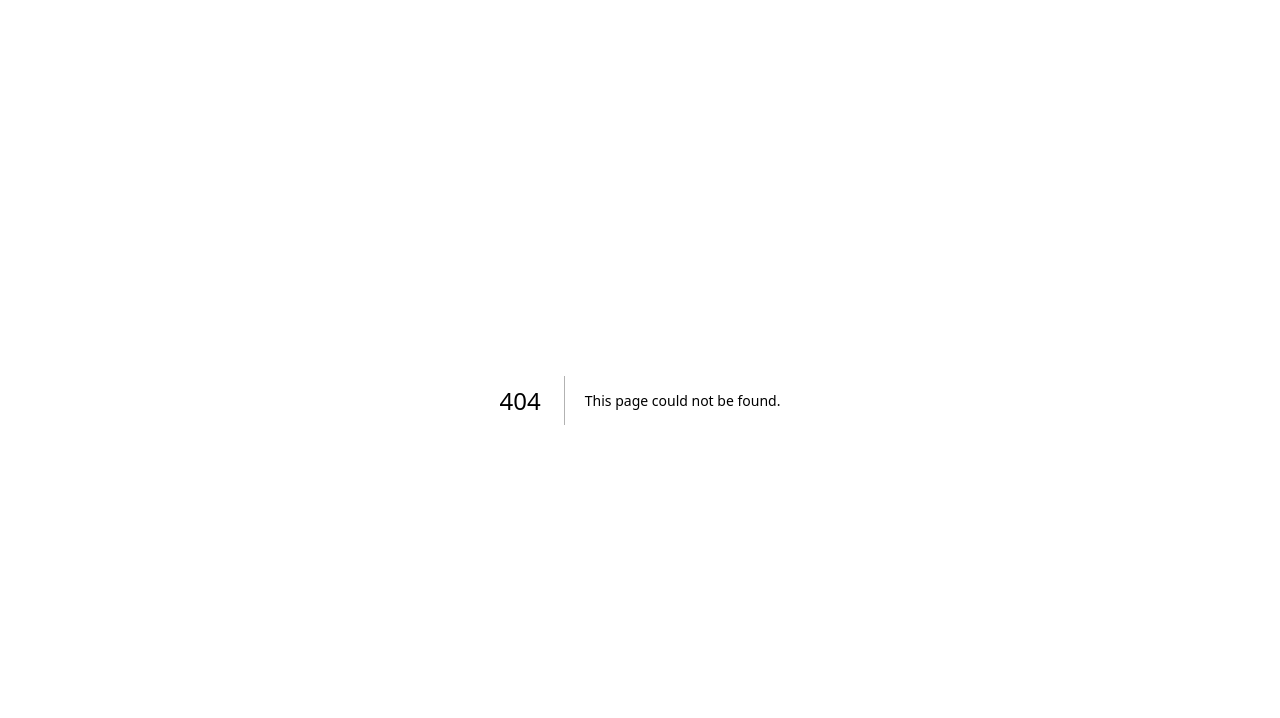
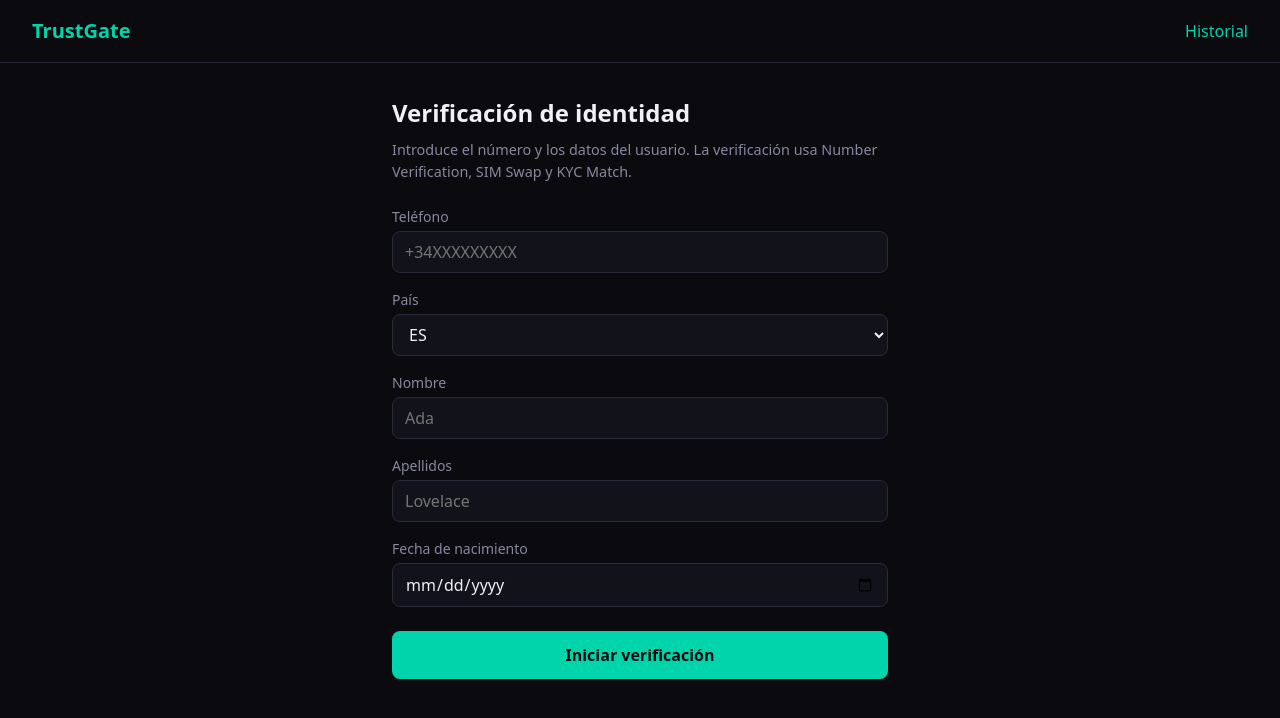
Before and after one commit to rtewierik/trustgate, a Next.js app: page /demo in a window 1280 px wide. Before the commit this address had no page. Shown: the top 718 px of the page. Built offline with nearby package versions, Linux system fonts and the light colour scheme.

Commit message:
feat: UI refinements to improve UX.

```diff
--- a/app/api/v1/verifications/number-verification/callback/route.ts
+++ b/app/api/v1/verifications/number-verification/callback/route.ts
@@ -25,7 +25,7 @@ export async function GET(request: NextRequest) {
       searchParams.get("error_description") ??
       "Redirect must include code and state query parameters.";
     const finalOrigin = getRequestOrigin(request);
-    const redirectUrl = `${finalOrigin}/dashboard/verification-popup?error_message=${encodeURIComponent(message)}`;
+    const redirectUrl = `${finalOrigin}/demo/verification-popup?error_message=${encodeURIComponent(message)}`;
     return NextResponse.redirect(redirectUrl);
   }
 
@@ -33,14 +33,14 @@ export async function GET(request: NextRequest) {
   if (!record) {
     const message = "The request ID (state) is invalid or expired.";
     const finalOrigin = getRequestOrigin(request);
-    const redirectUrl = `${finalOrigin}/dashboard/verification-popup?error_message=${encodeURIComponent(message)}&state=${encodeURIComponent(state)}`;
+    const redirectUrl = `${finalOrigin}/demo/verification-popup?error_message=${encodeURIComponent(message)}&state=${encodeURIComponent(state)}`;
     return NextResponse.redirect(redirectUrl);
   }
 
   if (record.status !== "pending") {
     const finalOrigin = getRequestOrigin(request);
     const redirectUrl = new URL(
-      record.redirect_uri ?? `${finalOrigin}/dashboard`
+      record.redirect_uri ?? `${finalOrigin}/demo`
     );
     redirectUrl.searchParams.set("number_verification", "already_completed");
     redirectUrl.searchParams.set("state", state);
@@ -89,7 +89,7 @@ export async function GET(request: NextRequest) {
 
     const finalOrigin = getRequestOrigin(request);
     const redirectUrl = new URL(
-      record.redirect_uri ?? `${finalOrigin}/dashboard`
+      record.redirect_uri ?? `${finalOrigin}/demo`
     );
     redirectUrl.searchParams.set(
       "number_verification",
@@ -115,7 +115,7 @@ export async function GET(request: NextRequest) {
 
     const finalOrigin = getRequestOrigin(request);
     const redirectUrl = new URL(
-      record.redirect_uri ?? `${finalOrigin}/dashboard/verification-popup`
+      record.redirect_uri ?? `${finalOrigin}/demo/verification-popup`
     );
     redirectUrl.searchParams.set("state", state);
     redirectUrl.searchParams.set("error_message", message);
--- a/app/dashboard/page.tsx
+++ b/app/demo/page.tsx
@@ -1,11 +1,12 @@
 "use client";
 
 import { useState, useEffect, useRef, Suspense } from "react";
-import Link from "next/link";
 import { useSearchParams } from "next/navigation";
+import { AppHeader } from "@/components/AppHeader";
 import { VerificationResultCard, type VerificationResultCardData } from "@/components/VerificationResultCard";
+import { API_BASE } from "@/lib/api";
+import { pageLayoutStyles } from "@/lib/layoutStyles";
 
-const API_BASE = typeof window !== "undefined" ? "" : process.env.NEXT_PUBLIC_API_URL || "";
 const POPUP_NAME = "TrustGateNumberVerification";
 const POPUP_SPEC = "width=480,height=640,scrollbars=yes,resizable=yes";
 
@@ -24,7 +25,20 @@ interface InitiateResult {
   message: string;
 }
 
-function DashboardContent() {
+const demoStyles: Record<string, React.CSSProperties> = {
+  ...pageLayoutStyles,
+  result: {
+    marginTop: "2rem",
+    padding: "1.5rem",
+    background: "var(--surface)",
+    border: "1px solid var(--border)",
+    borderRadius: "12px",
+  },
+  resultTitle: { color: "var(--success)", marginBottom: "0.5rem" },
+  muted: { marginTop: "0.5rem", fontSize: "0.75rem", color: "var(--muted)" },
+};
+
+function DemoContent() {
   const searchParams = useSearchParams();
   const [phone, setPhone] = useState("");
   const [country, setCountry] = useState("ES");
@@ -39,7 +53,6 @@ function DashboardContent() {
   const pendingStateRef = useRef<string | null>(null);
   const popupCheckIntervalRef = useRef<ReturnType<typeof setInterval> | null>(null);
 
-  // Listen for result from popup: only re-render origin with verification when outcome was successful
   useEffect(() => {
     if (typeof window === "undefined") return;
     const handleMessage = (event: MessageEvent) => {
@@ -51,7 +64,7 @@ function DashboardContent() {
         clearInterval(popupCheckIntervalRef.current);
         popupCheckIntervalRef.current = null;
       }
-      if (data.success !== true) return; // only update origin tab when successful
+      if (data.success !== true) return;
       setLoading(true);
       fetch(`${API_BASE}/api/v1/completed-verifications?state=${encodeURIComponent(data.state)}`)
         .then((res) => (res.ok ? res.json() : null))
@@ -68,7 +81,6 @@ function DashboardContent() {
     return () => window.removeEventListener("message", handleMessage);
   }, []);
 
-  // When dashboard has state in URL (e.g. opened verification-popup in same tab and was redirected), fetch result
   useEffect(() => {
     const state = searchParams.get("state");
     if (!state) return;
@@ -92,8 +104,8 @@ function DashboardContent() {
     try {
       const redirectUri =
         typeof window !== "undefined"
-          ? `${window.location.origin}/dashboard/verification-popup`
-          : `${process.env.NEXT_PUBLIC_API_URL || ""}/dashboard/verification-popup`;
+          ? `${window.location.origin}/demo/verification-popup`
+          : `${process.env.NEXT_PUBLIC_API_URL || ""}/demo/verification-popup`;
       const res = await fetch(`${API_BASE}/api/v1/verifications/initiate`, {
         method: "POST",
         headers: { "Content-Type": "application/json" },
@@ -139,7 +151,6 @@ function DashboardContent() {
       const state = pendingStateRef.current;
       if (!state) return;
       pendingStateRef.current = null;
-      // Only update origin tab when outcome was successful (e.g. user closed before message; try fetch once)
       setLoading(true);
       fetch(`${API_BASE}/api/v1/completed-verifications?state=${encodeURIComponent(state)}`)
         .then((res) => (res.ok ? res.json() : null))
@@ -155,100 +166,86 @@ function DashboardContent() {
     popupCheckIntervalRef.current = interval;
   }
 
+  const s = demoStyles;
   return (
-    <main style={styles.main}>
-      <header style={styles.header}>
-        <Link href="/" style={styles.logo}>TrustGate</Link>
-        <nav style={styles.nav}>
-          <Link href="/dashboard/">Dashboard</Link>
-          <Link href="/history/">Historial</Link>
-        </nav>
-      </header>
-
-      <div style={styles.content}>
-        <h1 style={styles.h1}>Verificación de identidad</h1>
+    <main style={s.main}>
+      <AppHeader />
+      <div style={s.content}>
+        <h1 style={s.h1}>Verificación de identidad</h1>
 
         {!(result && result.decision === "allow") && (
           <>
-            <p style={styles.subtitle}>
+            <p style={s.subtitle}>
               Introduce el número y los datos del usuario. La verificación usa Number Verification, SIM Swap y KYC Match.
             </p>
 
-            <form onSubmit={handleSubmit} style={styles.form}>
-              <div style={styles.row}>
-                <label style={styles.label}>Teléfono</label>
+            <form onSubmit={handleSubmit} style={s.form}>
+              <div style={s.row}>
+                <label style={s.label}>Teléfono</label>
                 <input
                   type="tel"
                   value={phone}
                   onChange={(e) => setPhone(e.target.value)}
                   placeholder="+34XXXXXXXXX"
                   required
-                  style={styles.input}
+                  style={s.input}
                 />
               </div>
-              <div style={styles.row}>
-                <label style={styles.label}>País</label>
-                <select value={country} onChange={(e) => setCountry(e.target.value)} style={styles.input}>
+              <div style={s.row}>
+                <label style={s.label}>País</label>
+                <select value={country} onChange={(e) => setCountry(e.target.value)} style={s.input}>
                   <option value="ES">ES</option>
                   <option value="DE">DE</option>
                   <option value="FR">FR</option>
                   <option value="GB">GB</option>
                 </select>
               </div>
-              <div style={styles.row}>
-                <label style={styles.label}>Nombre</label>
+              <div style={s.row}>
+                <label style={s.label}>Nombre</label>
                 <input
                   type="text"
                   value={givenName}
                   onChange={(e) => setGivenName(e.target.value)}
                   placeholder="Ada"
-                  style={styles.input}
+                  style={s.input}
                 />
               </div>
-              <div style={styles.row}>
-                <label style={styles.label}>Apellidos</label>
+              <div style={s.row}>
+                <label style={s.label}>Apellidos</label>
                 <input
                   type="text"
                   value={familyName}
                   onChange={(e) => setFamilyName(e.target.value)}
                   placeholder="Lovelace"
-                  style={styles.input}
+                  style={s.input}
                 />
               </div>
-              <div style={styles.row}>
-                <label style={styles.label}>Fecha de nacimiento</label>
+              <div style={s.row}>
+                <label style={s.label}>Fecha de nacimiento</label>
                 <input
                   type="date"
                   value={dob}
                   onChange={(e) => setDob(e.target.value)}
-                  style={styles.input}
+                  style={s.input}
                 />
               </div>
-              <button type="submit" disabled={loading} style={styles.button}>
-                {loading ? "Verificando…" : "Verificar"}
+              <button type="submit" disabled={loading} style={s.button}>
+                {loading ? "Iniciando…" : "Iniciar verificación"}
               </button>
             </form>
 
-            {error && (
-              <div style={styles.error}>
-                {error}
-              </div>
-            )}
+            {error && <div style={s.error}>{error}</div>}
 
             {initiateResult && (
-              <div style={styles.result}>
-                <h2 style={styles.resultTitle}>Siguiente paso: verificación en red</h2>
+              <div style={s.result}>
+                <h2 style={s.resultTitle}>Siguiente paso: verificación en red</h2>
                 <p style={{ marginBottom: "1rem", color: "var(--muted)" }}>
                   Se abrirá una ventana emergente para que el usuario complete la verificación con el operador. Al cerrarla, esta página se actualizará si la verificación fue exitosa.
                 </p>
-                <button
-                  type="button"
-                  onClick={openVerificationPopup}
-                  style={styles.button}
-                >
+                <button type="button" onClick={openVerificationPopup} style={s.button}>
                   Abrir verificación en ventana emergente
                 </button>
-                <p style={styles.muted}>Verification ID: {initiateResult.verification_id}</p>
+                <p style={s.muted}>Verification ID: {initiateResult.verification_id}</p>
               </div>
             )}
           </>
@@ -264,79 +261,17 @@ function DashboardContent() {
   );
 }
 
-export default function DashboardPage() {
+export default function DemoPage() {
   return (
-    <Suspense fallback={
-      <main style={styles.main}>
-        <header style={styles.header}>
-          <Link href="/" style={styles.logo}>TrustGate</Link>
-          <nav style={styles.nav}>
-            <Link href="/dashboard/">Dashboard</Link>
-            <Link href="/history/">Historial</Link>
-          </nav>
-        </header>
-        <div style={{ padding: "2rem", textAlign: "center" }}>Cargando…</div>
-      </main>
-    }>
-      <DashboardContent />
+    <Suspense
+      fallback={
+        <main style={pageLayoutStyles.main}>
+          <AppHeader />
+          <div style={{ padding: "2rem", textAlign: "center" }}>Cargando…</div>
+        </main>
+      }
+    >
+      <DemoContent />
     </Suspense>
   );
 }
-
-const styles: Record<string, React.CSSProperties> = {
-  main: { minHeight: "100vh", display: "flex", flexDirection: "column" },
-  header: {
-    display: "flex",
-    justifyContent: "space-between",
-    alignItems: "center",
-    padding: "1rem 2rem",
-    borderBottom: "1px solid var(--border)",
-  },
-  logo: { fontSize: "1.25rem", fontWeight: 700, color: "var(--accent)" },
-  nav: { display: "flex", gap: "1.5rem" },
-  content: { flex: 1, padding: "2rem", maxWidth: "560px", margin: "0 auto", width: "100%" },
-  h1: { marginBottom: "0.5rem", fontSize: "1.5rem" },
-  subtitle: { color: "var(--muted)", marginBottom: "1.5rem", fontSize: "0.9rem" },
-  form: { display: "flex", flexDirection: "column", gap: "1rem" },
-  row: { display: "flex", flexDirection: "column", gap: "0.25rem" },
-  label: { fontSize: "0.875rem", color: "var(--muted)" },
-  input: {
-    padding: "0.5rem 0.75rem",
-    borderRadius: "8px",
-    border: "1px solid var(--border)",
-    background: "var(--surface)",
-    color: "var(--text)",
-  },
-  button: {
-    marginTop: "0.5rem",
-    padding: "0.75rem 1.5rem",
-    background: "var(--accent)",
-    color: "var(--bg)",
-    border: "none",
-    borderRadius: "8px",
-    fontWeight: 600,
-  },
-  error: {
-    marginTop: "1rem",
-    padding: "1rem",
-    background: "rgba(255,71,87,0.15)",
-    border: "1px solid var(--danger)",
-    borderRadius: "8px",
-    color: "var(--danger)",
-  },
-  result: {
-    marginTop: "2rem",
-    padding: "1.5rem",
-    background: "var(--surface)",
-    border: "1px solid var(--border)",
-    borderRadius: "12px",
-  },
-  resultTitle: {
-    color: "var(--success)",
-    marginBottom: "0.5rem",
-  },
-  trustScore: { marginBottom: "0.25rem" },
-  status: { marginBottom: "0.5rem", fontSize: "0.9rem" },
-  checks: { listStyle: "none", fontSize: "0.875rem", color: "var(--muted)" },
-  muted: { marginTop: "0.5rem", fontSize: "0.75rem", color: "var(--muted)" },
-};
--- a/app/page.tsx
+++ b/app/page.tsx
@@ -6,7 +6,6 @@ export default function LandingPage() {
       <header style={styles.header}>
         <span style={styles.logo}>TrustGate</span>
         <nav style={styles.nav}>
-          <Link href="/dashboard/">Dashboard</Link>
           <Link href="/history/">Historial</Link>
         </nav>
       </header>
@@ -23,7 +22,7 @@ export default function LandingPage() {
             Verificación de identidad en menos de 2 segundos con datos que la red telecom ya tiene.
             Sin documentos, sin fricción.
           </p>
-          <Link href="/dashboard/" className="hero-cta" style={styles.primaryCta}>
+          <Link href="/demo/" className="hero-cta" style={styles.primaryCta}>
             Probar demo
           </Link>
           <a href="#how" className="hero-scroll-hint" style={styles.scrollHint}>
--- /dev/null
+++ b/components/AppHeader.tsx
@@ -0,0 +1,26 @@
+import Link from "next/link";
+
+const styles: Record<string, React.CSSProperties> = {
+  header: {
+    display: "flex",
+    justifyContent: "space-between",
+    alignItems: "center",
+    padding: "1rem 2rem",
+    borderBottom: "1px solid var(--border)",
+  },
+  logo: { fontSize: "1.25rem", fontWeight: 700, color: "var(--accent)" },
+  nav: { display: "flex", gap: "1.5rem" },
+};
+
+export function AppHeader() {
+  return (
+    <header style={styles.header}>
+      <Link href="/" style={styles.logo}>
+        TrustGate
+      </Link>
+      <nav style={styles.nav}>
+        <Link href="/history/">Historial</Link>
+      </nav>
+    </header>
+  );
+}
--- /dev/null
+++ b/lib/api.ts
@@ -0,0 +1,3 @@
+/** Base URL for API requests. Empty string when running in browser (same origin). */
+export const API_BASE =
+  typeof window !== "undefined" ? "" : process.env.NEXT_PUBLIC_API_URL || "";
--- /dev/null
+++ b/lib/layoutStyles.ts
@@ -0,0 +1,41 @@
+import type { CSSProperties } from "react";
+
+export const pageLayoutStyles: Record<string, CSSProperties> = {
+  main: { minHeight: "100vh", display: "flex", flexDirection: "column" },
+  content: {
+    flex: 1,
+    padding: "2rem",
+    maxWidth: "560px",
+    margin: "0 auto",
+    width: "100%",
+  },
+  h1: { marginBottom: "0.5rem", fontSize: "1.5rem" },
+  subtitle: { color: "var(--muted)", marginBottom: "1.5rem", fontSize: "0.9rem" },
+  form: { display: "flex", flexDirection: "column", gap: "1rem" },
+  row: { display: "flex", flexDirection: "column", gap: "0.25rem" },
+  label: { fontSize: "0.875rem", color: "var(--muted)" },
+  input: {
+    padding: "0.5rem 0.75rem",
+    borderRadius: "8px",
+    border: "1px solid var(--border)",
+    background: "var(--surface)",
+    color: "var(--text)",
+  },
+  button: {
+    marginTop: "0.5rem",
+    padding: "0.75rem 1.5rem",
+    background: "var(--accent)",
+    color: "var(--bg)",
+    border: "none",
+    borderRadius: "8px",
+    fontWeight: 600,
+  },
+  error: {
+    marginTop: "1rem",
+    padding: "1rem",
+    background: "rgba(255,71,87,0.15)",
+    border: "1px solid var(--danger)",
+    borderRadius: "8px",
+    color: "var(--danger)",
+  },
+};
```
Also changed, not shown: app/demo/verification-popup/page.tsx (renamed from app/dashboard/verification-popup/page.tsx, +3 -4 lines), app/history/page.tsx (+15 -76 lines).
